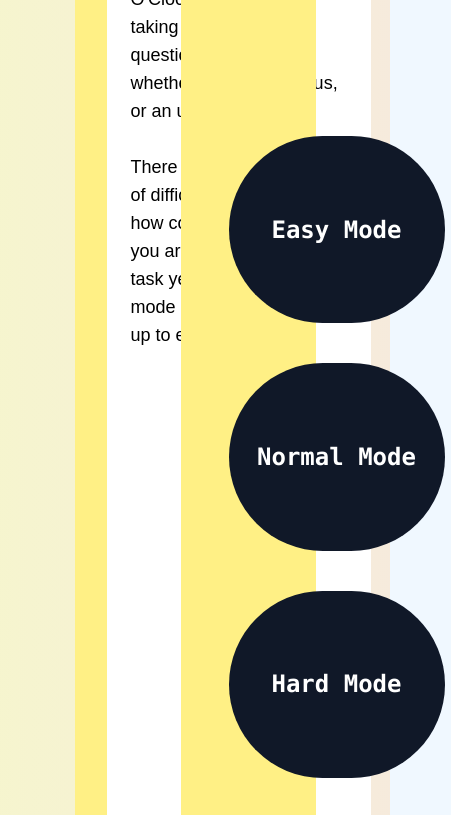
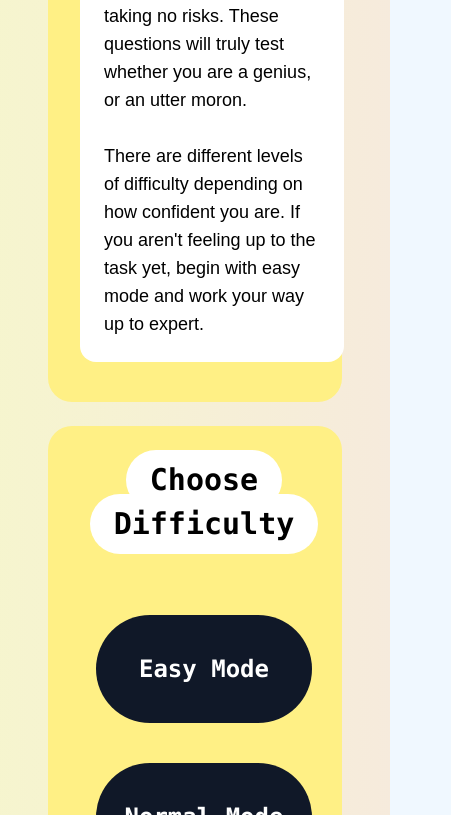
Before and after one commit to jonahkingcs/quiz-site, a plain HTML site: page index.html in a window 390 px wide. Shown: the part 459-1274 px from the top of the page, 451 px wide, since content can reach past the window. Drawn offline with nearby package versions, Linux system fonts and the light colour scheme.

Commit message:
Fix background to cover whole screen. new questions. dynamic sizing of grid to suit mobile phone screens

```diff
--- a/index.html
+++ b/index.html
@@ -7,7 +7,7 @@
     <link rel="stylesheet" href="styles.css" />
     <title>Quiz Yourself</title>
 </head>
-<body>
+<body class="bg-gradient-to-r from-yellow-200/40 to-orange-200/40">
     <nav class="relative grid grid-cols-12 text-white bg-linear-to-t from-orange-300 from-10% via-orange-300/90 via-45% to-orange-300 to-90% shadow-lg px-4 sm:px-6">
         <img src="logo.png" class="col-span-2 object-contain h-20 drop-shadow-xl" alt="Logo">
     </nav>
--- a/index.js
+++ b/index.js
@@ -34,15 +34,15 @@ const easyQuestions = [
 const normalQuestions = [
     {
         id: 1,
-        prompt: "Normal When did the Vietnam War end?",
-        choices: { a: 1975, b: 1976, c: 1965, d: 1967},
-        correct: "a",
+        prompt: "In which county is England's largest forest?",
+        choices: { a: "Derbyshire", b: "Northumberland", c: "Gloucestershire", d: "West Midlands"},
+        correct: "b",
     },
     {
         id: 2,
-        prompt: "Who was the first person to land on the moon?",
-        choices: { a: "Neil Armstrong", b: "Buzz Aldrin", c: "Pete Conrad", d: "Alan Bean"},
-        correct: "a",
+        prompt: "Which tree's leaves are the symbol of the national trust?",
+        choices: { a: "Beech", b: "Sycamore", c: "Oak", d: "Maple"},
+        correct: "c",
     },
     {
         id: 3,
@@ -95,26 +95,38 @@ const hardQuestions = [
         choices: { a: "10", b: "16", c: "12", d: "8"},
         correct: "c",
     },
+    {
+        id: 6,
+        prompt: "What is the closest planet to the sun?",
+        choices: { a: "Venus", b: "Mars", c: "Jupiter", d: "Mercury"},
+        correct: "d",
+    },
+    {
+        id: 7,
+        prompt: "How many Sour Patch Kids in a serving?",
+        choices: { a: "10", b: "16", c: "12", d: "8"},
+        correct: "c",
+    },
 ];
 
 const expertQuestions = [
     {
         id: 1,
-        prompt: "Expert When did the Vietnam War end?",
-        choices: { a: 1975, b: 1976, c: 1965, d: 1967},
-        correct: "a",
+        prompt: "Which tree do we get turpentine from?",
+        choices: { a: "Magnolia", b: "Pine", c: "Birch", d: "Willow"},
+        correct: "b",
     },
     {
         id: 2,
-        prompt: "Who was the first person to land on the moon?",
-        choices: { a: "Neil Armstrong", b: "Buzz Aldrin", c: "Pete Conrad", d: "Alan Bean"},
-        correct: "a",
+        prompt: 'What book begins: "It was a bright cold day in April, and the clocks were striking thirteen"?',
+        choices: { a: "Animal Farm", b: "Fahrenheit 451", c: "1984", d: "The Handmaid's Tale"},
+        correct: "c",
     },
     {
         id: 3,
-        prompt: "How many Pirates of the Caribbean films are there",
-        choices: { a: 4, b: 5, c: 6, d: 7},
-        correct: "b",
+        prompt: "Which garden tree with yellow flowers has poisonous seeds?",
+        choices: { a: "Bay laurel", b: "Baobab", c: "Walnut", d: "Laburnum"},
+        correct: "d",
     },
     {
         id: 4,
@@ -145,12 +157,12 @@ const site = document.getElementById("site");
 function welcomeView() {
     return `
         <section class="grid grid-cols-12 grid-rows-8 gap-6 mb-12 p-12
-                        bg-gradient-to-r from-yellow-200/40 to-orange-200/40 text-white">
-            <div class="col-start-2 row-span-1 col-span-6 text-left p-2">
+                        text-white">
+            <div class="lg:col-start-2 col-span-12 row-span-1 lg:col-span-6 text-left p-2">
                 <p class="text-4xl font-semibold font-mono text-gray-800 text-shadow-sm/2">Welcome to<br>Quiz O'Clock</p>
             </div>
 
-            <div class="grid grid-cols-12 gap-6 pb-10 col-start-2 col-span-4 row-span-6 bg-yellow-200 rounded-3xl p-8">
+            <div class="grid grid-cols-12 gap-6 pb-10 lg:col-start-2 lg:col-span-4 col-span-12 lg:row-span-6 row-span-3 bg-yellow-200 rounded-3xl p-8">
 
                 <div class="rounded-2xl bg-white text-black text-lg font-[Arial] col-span-12 p-4">
                     <p class="font-semibold text-2xl">About Quiz O'Clock</p>
@@ -159,7 +171,7 @@ function welcomeView() {
                 </div>
             </div>
 
-            <div class="grid grid-cols-12 grid-rows-5 gap-6 pb-10 col-start-6 col-span-6 row-span-6 bg-yellow-200 rounded-3xl p-6">
+            <div class="grid grid-cols-12 grid-rows-5 gap-6 pb-10 lg:col-start-6 lg:col-span-6 col-span-12 row-span-6 bg-yellow-200 rounded-3xl p-6">
                 <!-- Centered two-line overlapping pills -->
                 <div class="col-start-5 col-span-4 flex flex-col items-center">
                     <!-- Top pill: slightly narrower, sits above -->
@@ -172,19 +184,19 @@ function welcomeView() {
                 </div>
 
                 <button name="difficulty" value="easy"
-                        class="col-start-2 col-span-10 mt-4 px-6 py-3 rounded-full bg-gray-900 text-2xl font-semibold font-mono hover:bg-blue-900 hover:scale-[1.03] transition">
+                        class="col-start-2 col-span-10 mt-4 px-6 py-3 rounded-full bg-gray-900 text-2xl font-semibold font-mono hover:bg-blue-900 hover:shadow-lg hover:scale-[1.03] transition">
                     Easy Mode
                 </button>
                 <button name="difficulty" value="normal"
-                        class="col-start-2 col-span-10 mt-4 px-6 py-3 rounded-full bg-gray-900 text-2xl font-semibold font-mono hover:bg-blue-900 hover:scale-[1.03] transition">
+                        class="col-start-2 col-span-10 mt-4 px-6 py-3 rounded-full bg-gray-900 text-2xl font-semibold font-mono hover:bg-blue-900 hover:shadow-lg hover:scale-[1.03] transition">
                     Normal Mode
                 </button>
                 <button name="difficulty" value="hard"
-                        class="col-start-2 col-span-10 mt-4 px-6 py-3 rounded-full bg-gray-900 text-2xl font-semibold font-mono hover:bg-blue-900 hover:scale-[1.03] transition">
+                        class="col-start-2 col-span-10 mt-4 px-6 py-3 rounded-full bg-gray-900 text-2xl font-semibold font-mono hover:bg-blue-900 hover:shadow-lg hover:scale-[1.03] transition">
                     Hard Mode
                 </button>
                 <button name="difficulty" value="expert"
-                        class="col-start-2 col-span-10 mt-4 px-6 py-3 rounded-full bg-gray-900 text-2xl font-semibold font-mono hover:bg-blue-900 hover:scale-[1.03] transition">
+                        class="col-start-2 col-span-10 mt-4 px-6 py-3 rounded-full bg-gray-900 text-2xl font-semibold font-mono hover:bg-blue-900 hover:shadow-lg hover:scale-[1.03] transition">
                     Expert Mode
                 </button>
             </div>
@@ -234,7 +246,7 @@ function quizView() {
 
     return `
         <section class="grid grid-cols-12 gap-6 p-12
-                        bg-gradient-to-r from-yellow-200/40 to-orange-200/40 text-white">
+                        text-white">
         <div class="col-start-4 col-span-6 text-center
                     bg-gradient-to-bl from-violet-500/50 to-fuchsia-500/50
                     p-6 rounded-full">
@@ -274,7 +286,7 @@ function resultsView() {
 
     return `
         <section class="grid grid-cols-12 gap-6 mb-12 p-12
-                        bg-gradient-to-r from-yellow-200/40 to-orange-200/40 text-black">
+                        text-black">
             <div class="grid grid-cols-12 gap-6 pb-10 mt-6 col-start-2 col-span-10 bg-yellow-200 rounded-3xl p-6">
                 <div class="col-start-1 col-span-3 flex flex-col">
                     <span class="rounded-full bg-white px-6 py-3 text-3xl font-semibold font-mono text-center">
```
